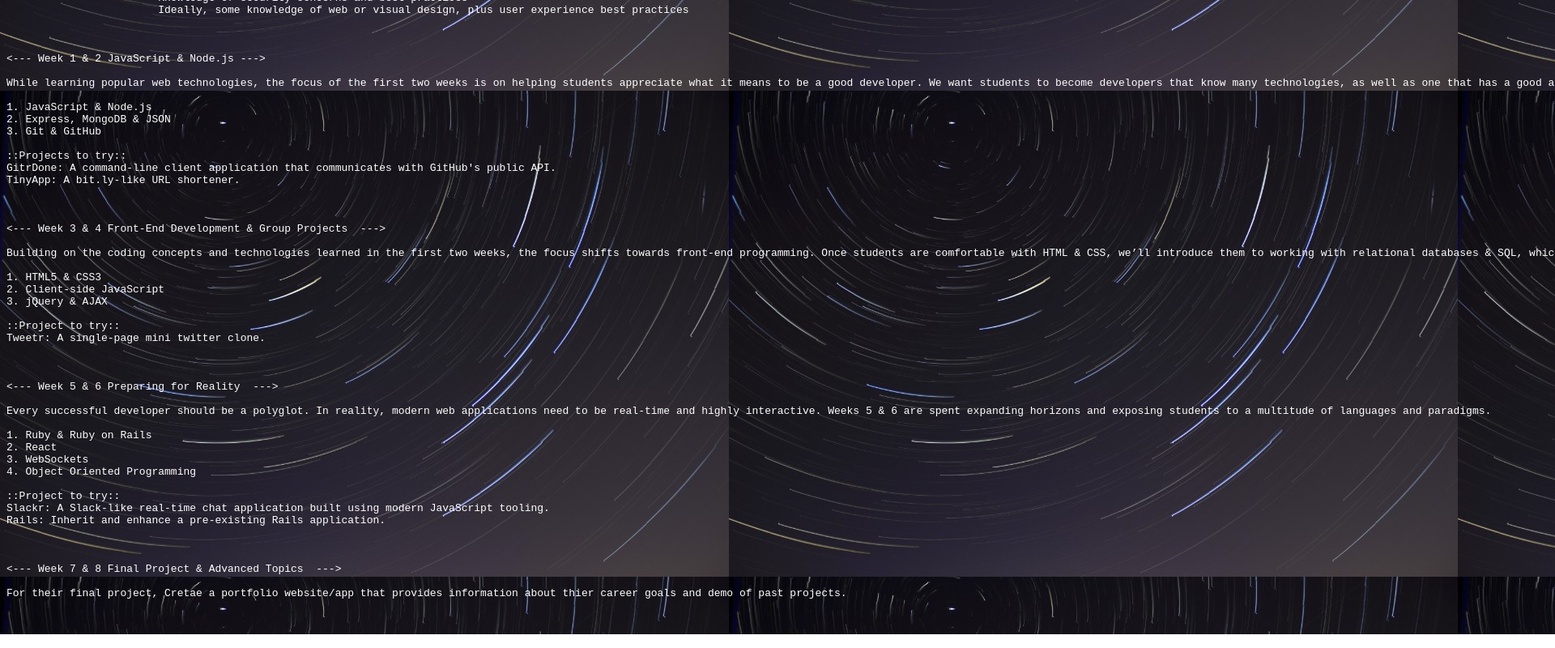
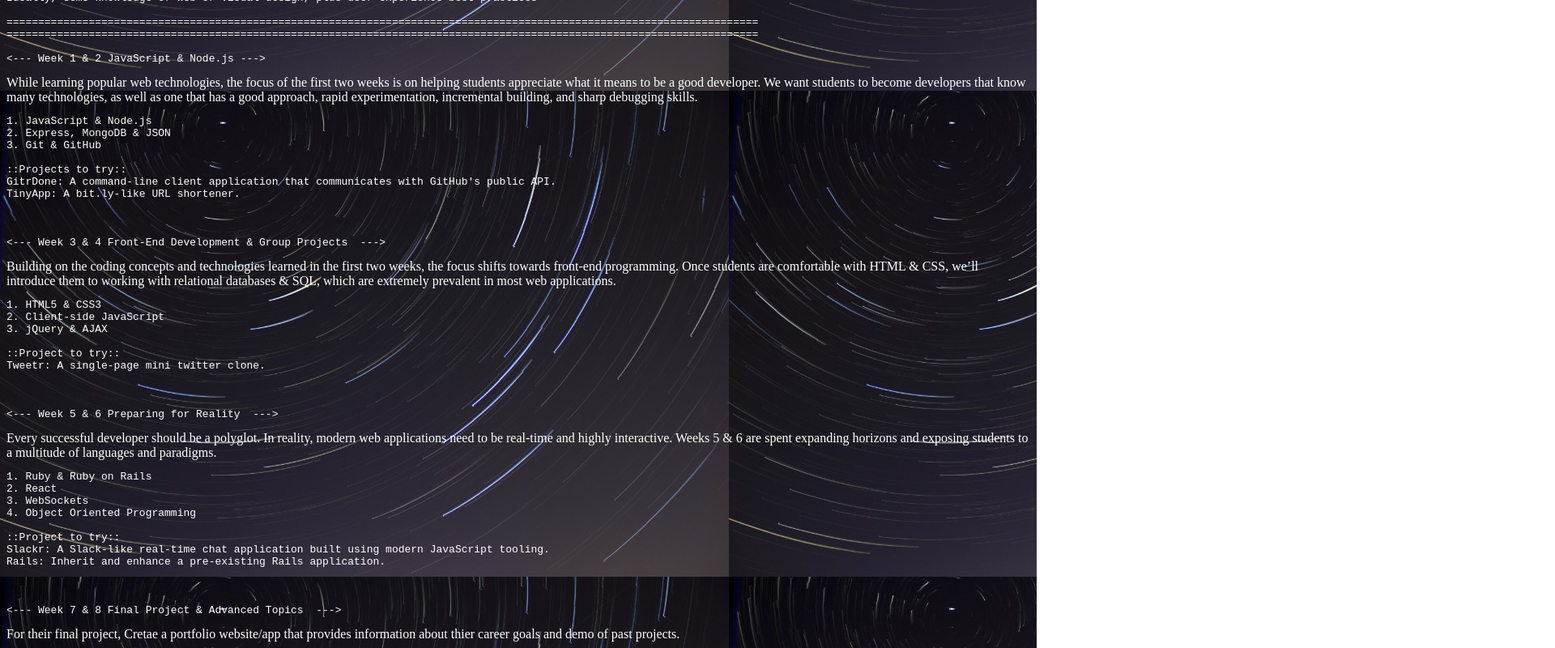
Before and after one commit to abhi922g/abhi922g.github.io, a plain HTML site: page index.html in a window 1280 px wide. Shown: the part 488-1288 px from the top of the page at 81% size, 1920 px wide, since content can reach past the window. Drawn offline with Linux system fonts and the light colour scheme.

Commit message:
Update index.html

```diff
--- a/index.html
+++ b/index.html
@@ -11,7 +11,6 @@
 
 
 <b>How to become Full stack developer ?</b>
-
 
 
 Things to learn in choronology :
@@ -39,12 +38,13 @@
 Knowledge of security concerns and best practices
 Ideally, some knowledge of web or visual design, plus user experience best practices
 
-
+=======================================================================================================================
+=======================================================================================================================
 
 <--- Week 1 & 2 JavaScript & Node.js --->
-
+</pre>
 While learning popular web technologies, the focus of the first two weeks is on helping students appreciate what it means to be a good developer. We want students to become developers that know many technologies, as well as one that has a good approach, rapid experimentation, incremental building, and sharp debugging skills.
-
+<pre>
 1. JavaScript & Node.js
 2. Express, MongoDB & JSON
 3. Git & GitHub
@@ -56,9 +56,9 @@ TinyApp: A bit.ly-like URL shortener.
 
 
 <--- Week 3 & 4 Front-End Development & Group Projects  --->
-
+</pre>
 Building on the coding concepts and technologies learned in the first two weeks, the focus shifts towards front-end programming. Once students are comfortable with HTML & CSS, we’ll introduce them to working with relational databases & SQL, which are extremely prevalent in most web applications.
-
+<pre>
 1. HTML5 & CSS3
 2. Client-side JavaScript
 3. jQuery & AJAX
@@ -69,9 +69,9 @@ Tweetr: A single-page mini twitter clone.
 
 
 <--- Week 5 & 6 Preparing for Reality  --->
-
+</pre>
 Every successful developer should be a polyglot. In reality, modern web applications need to be real-time and highly interactive. Weeks 5 & 6 are spent expanding horizons and exposing students to a multitude of languages and paradigms.
-
+<pre>
 1. Ruby & Ruby on Rails
 2. React
 3. WebSockets
@@ -84,9 +84,7 @@ Rails: Inherit and enhance a pre-existing Rails application.
 
 
 <--- Week 7 & 8 Final Project & Advanced Topics  --->
-
+</pre>
 For their final project, Cretae a portfolio website/app that provides information about thier career goals and demo of past projects.
-
-		</pre>
 </body>
 </html>
```
Lines whose indentation alone changed are shown as unchanged.
